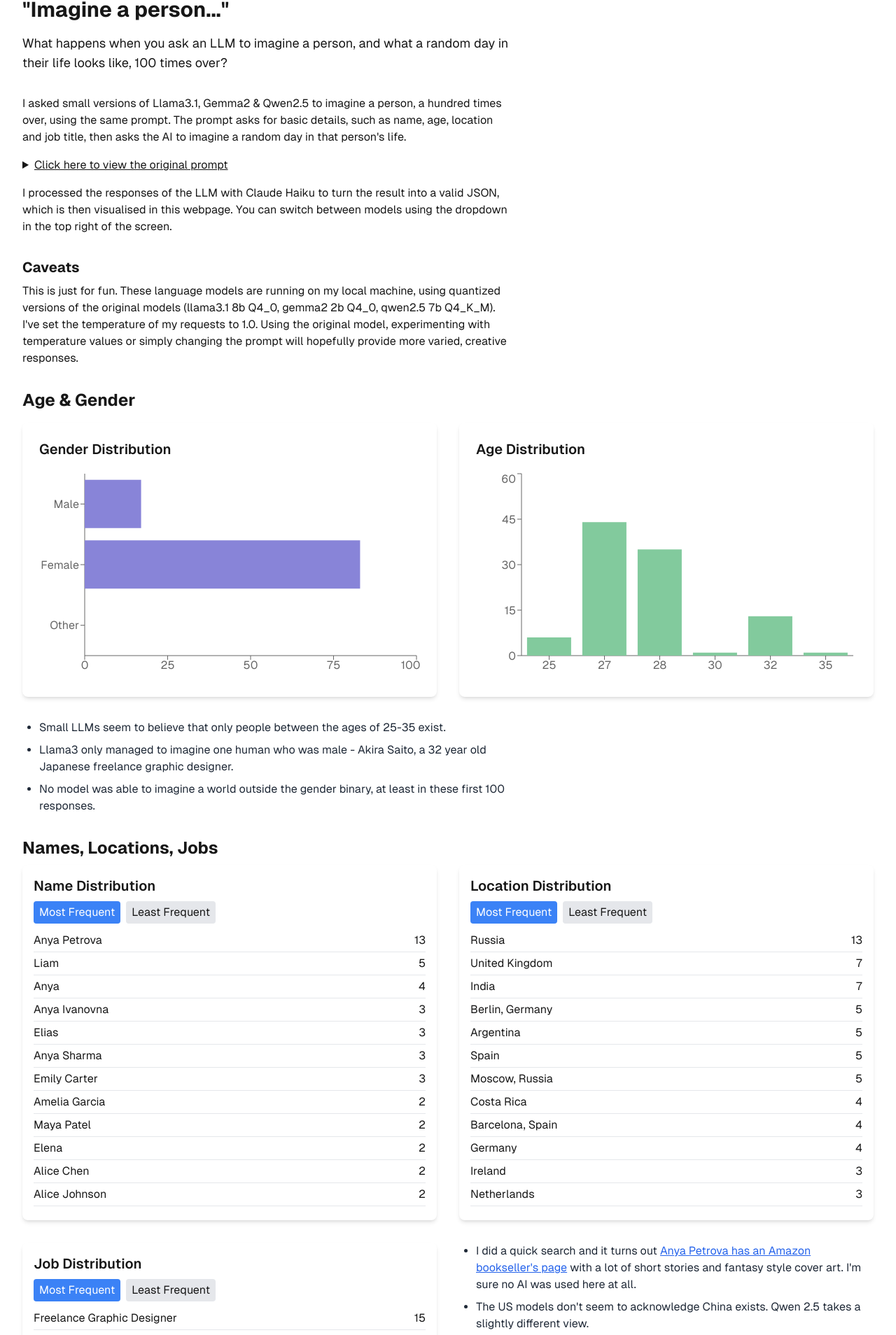
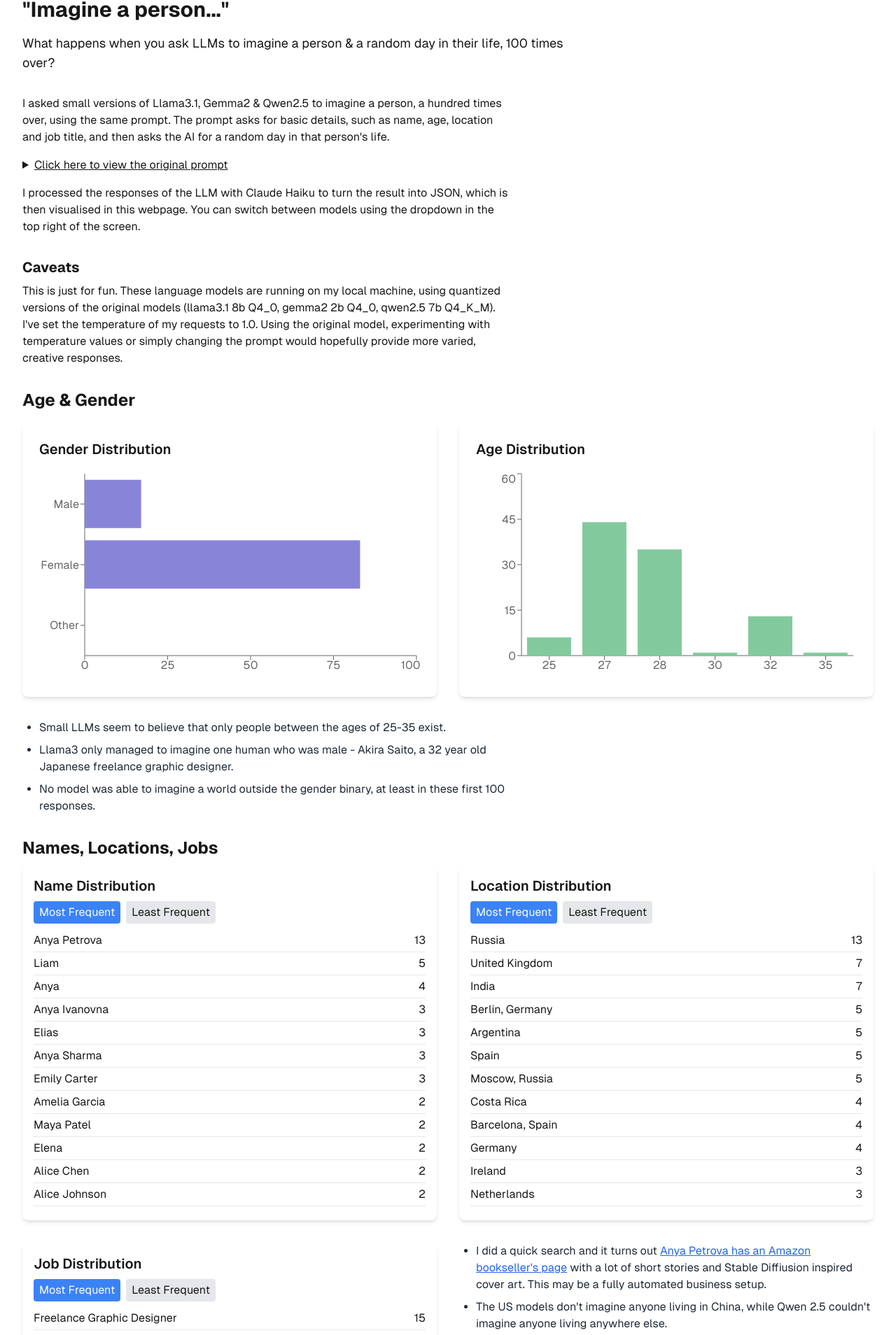
Before and after one commit to voborgus/imaginary-people-russian, a Next.js app: page / in a window 1280 px wide. Shown: the part 100-2008 px from the top of the page at 70% size. Built offline with nearby package versions, Linux system fonts and the light colour scheme.

Commit message:
Writing fixes

```diff
--- a/src/pages/api/hello.ts
+++ /dev/null
@@ -1,13 +0,0 @@
-// Next.js API route support: https://nextjs.org/docs/api-routes/introduction
-import type { NextApiRequest, NextApiResponse } from "next";
-
-type Data = {
-  name: string;
-};
-
-export default function handler(
-  req: NextApiRequest,
-  res: NextApiResponse<Data>,
-) {
-  res.status(200).json({ name: "John Doe" });
-}
--- a/src/pages/index.tsx
+++ b/src/pages/index.tsx
@@ -43,12 +43,12 @@ export default function Home() {
         setSelectedData={setSelectedData}
       />
         <h1 className="text-3xl font-bold mt-16 mb-4">&quot;Imagine a person...&quot;</h1>
-      <div className="mb-4 text-base max-w-[65ch]">
-        <p className="text-lg mb-8">
-          What happens when you ask an LLM to imagine a person, and what
-          a random day in their life looks like, 100 times over?
+      <div className="mb-4 text-base">
+        <p className="text-lg mb-8 max-w-[65ch]">
+          What happens when you ask LLMs to imagine a person &
+          a random day in their life, 100 times over?
         </p>
-        <p>I asked small versions of Llama3.1, Gemma2 & Qwen2.5 to imagine a person, a hundred times over, using the same prompt. The prompt asks for basic details, such as name, age, location and job title, then asks the AI to imagine a random day in that person&apos;s life.</p>
+        <p className="max-w-[65ch]">I asked small versions of Llama3.1, Gemma2 & Qwen2.5 to imagine a person, a hundred times over, using the same prompt. The prompt asks for basic details, such as name, age, location and job title, and then asks the AI for a random day in that person&apos;s life.</p>
         <details className="my-2 mt-4 mb-4">
 
           <summary className="underline cursor-pointer">
@@ -101,16 +101,16 @@ export default function Home() {
             (Repeat this format for each time entry)
           </pre>
         </details>
-        <p>
+        <p className="max-w-[65ch]">
           I processed the responses of the LLM with Claude Haiku to turn the result
-          into a valid JSON, which is then visualised in this webpage. You can switch between models using the dropdown in the top right of the screen.
+          into JSON, which is then visualised in this webpage. You can switch between models using the dropdown in the top right of the screen.
         </p>
         <p className="text-xl font-bold mt-8 mb-2">Caveats</p>
-        <p>
+        <p  className="max-w-[65ch]">
           This is just for fun. These language models are running on my local
           machine, using quantized versions of the original models (llama3.1 8b
           Q4_0, gemma2 2b Q4_0, qwen2.5 7b Q4_K_M). I&apos;ve set the temperature of my requests to 1.0.
-          Using the original model, experimenting with temperature values or simply changing the prompt will hopefully provide more varied, creative responses.
+          Using the original model, experimenting with temperature values or simply changing the prompt would hopefully provide more varied, creative responses.
         </p>
       </div>
       <h2 className="text-2xl font-bold mb-2 mt-8">Age & Gender</h2>
@@ -149,13 +149,13 @@ export default function Home() {
           <ScrollableList data={jobData} title="Job Distribution" />
           <ul className="list-disc pl-6 space-y-2">
           <li className="text-gray-800">
-              I did a quick search and it turns out <a className="text-blue-600 hover:text-blue-800 underline" href="https://www.amazon.co.uk/stores/author/B0DFCPV6Z1?ingress=0&visitId=7dabcc37-e285-4d35-ba19-e81d65764888">Anya Petrova has an Amazon bookseller&apos;s page</a> with a lot of short stories and fantasy style cover art. I&apos;m sure no AI was used here at all.
+              I did a quick search and it turns out <a className="text-blue-600 hover:text-blue-800 underline" href="https://www.amazon.co.uk/stores/author/B0DFCPV6Z1?ingress=0&visitId=7dabcc37-e285-4d35-ba19-e81d65764888">Anya Petrova has an Amazon bookseller&apos;s page</a> with a lot of short stories and Stable Diffiusion inspired cover art. This may be a fully automated business setup.
             </li>
             <li className="text-gray-800">
-              The US models don&apos;t seem to acknowledge China exists. Qwen 2.5 takes a slightly different view.
+              The US models don&apos;t imagine anyone living in China, while Qwen 2.5 couldn&apos;t imagine anyone living anywhere else.
             </li>
             <li className="text-gray-800">
-              Llama imagines a third of the workforce as freelance graphic designers. Qwen knows that it&apos;s at least 80% software engineering.
+              Llama imagines a third of the workforce as freelance graphic designers, while Qwen imagines that it&apos;s at least 80% software engineering.
             </li>
           </ul>
           </div>
@@ -177,7 +177,7 @@ export default function Home() {
       <h2 className="text-2xl font-bold mb-2 mt-8">Similar work & next steps</h2>
       <p className="max-w-[65ch]">I stumbled upon a similar experiement investigating ChatGPT bias - <a className="text-blue-600 hover:text-blue-800 underline" href="https://github.com/timetospare/gpt-bias">timetospare / gpt-bias</a>. I&apos;m afraid I&apos;m otherwise not clued into the latest research in this space. I otherwise love the ability of using data visualisation to get a quick glance into the character of different models, within the context of a prompt - it would be awesome to see how much different prompts can create better, more diverse outputs.</p>
       <h2 className="text-2xl font-bold mb-2 mt-8">Source code</h2>
-      <p>All the source code for this project <a className="text-blue-600 hover:text-blue-800 underline" href="https://github.com/jhancock532/imaginary-people/">can be found on GitHub</a>, including the original AI responses and how Haiku processed them.</p>
+      <p className="max-w-[65ch]">All the source code for this project <a className="text-blue-600 hover:text-blue-800 underline" href="https://github.com/jhancock532/imaginary-people/">can be found on GitHub</a>, including the original AI responses and how Haiku processed them.</p>
 
       <p className="mt-4">Thank you for visiting! A mini project by <a className="text-blue-600 hover:text-blue-800 underline" href="https://github.com/jhancock532">James Hancock</a>.</p>
     </div>
```
